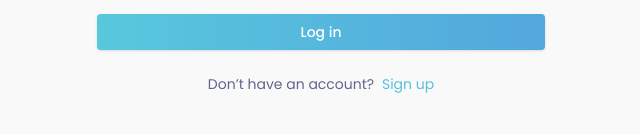
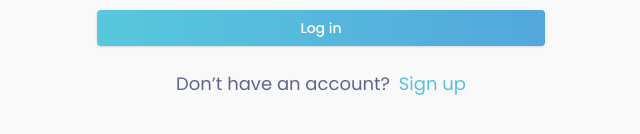
Before and after one commit to patel-poojan/chatbot-frontend, a Next.js app: page /login in a window 1280 px wide. Shown: the part 520-654 px from the top of the page, without its empty margins (319-959 px from the left). Built offline with nearby package versions, Linux system fonts and the light colour scheme; no server answers.

Commit message:
fix: some verify flow changed-1

```diff
--- a/src/app/login/page.tsx
+++ b/src/app/login/page.tsx
@@ -129,7 +129,7 @@ const Page = () => {
         >
           Log in
         </Button>
-        <div className="text-center text-[#1E255EB2] text-sm">
+        <div className="text-center text-[#1E255EB2] font-normal text-sm sm:text-lg">
           Don’t have an account?{" "}
           <a
             href="signup"
--- a/src/app/verify/page.tsx
+++ b/src/app/verify/page.tsx
@@ -17,15 +17,19 @@ const Verify = () => {
   const { mutate: verify, isPending: isPendingVerifyEmail } = useVerifyEmail({
     onSuccess(data) {
       const token = data.data.accessToken;
+
       if (token) {
         Cookies.set("authToken", token, {
           path: "/",
           sameSite: "Lax",
           secure: true,
         });
+
         setTimeout(() => {
           router.push("/chatbotlist");
         }, 10);
+      } else {
+        router.push("/login");
       }
       toast.success(data?.message);
     },
```
